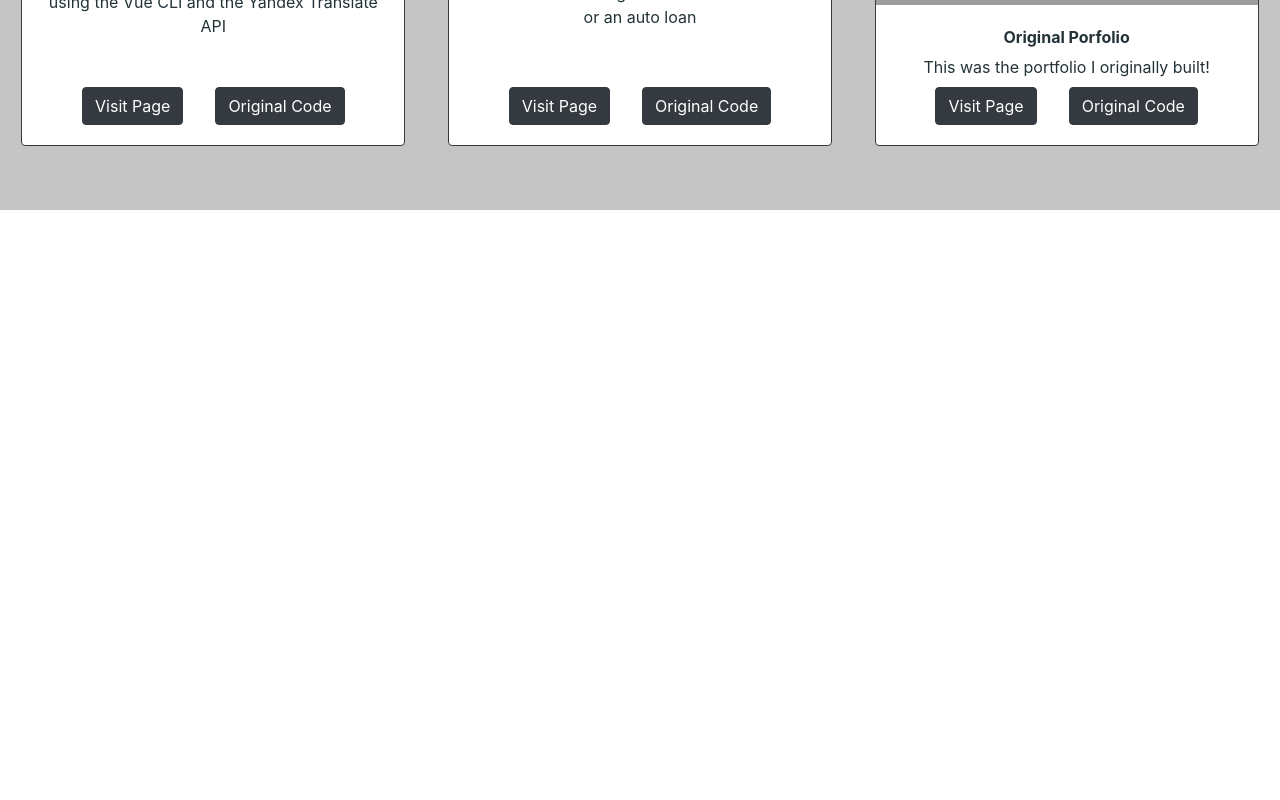
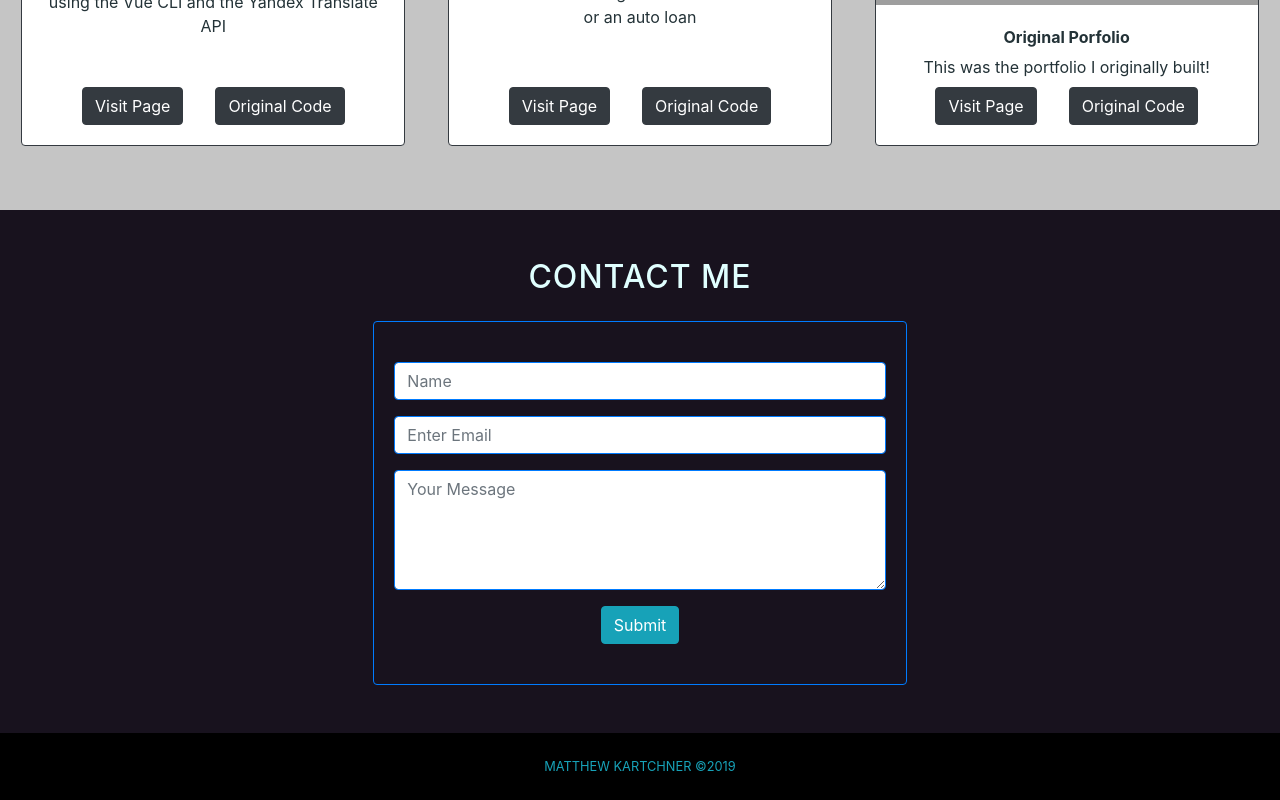
Before and after one commit to Amitheous/React-Portfolio, a React (Create React App) app: page / in a window 1280 px wide. Shown: the part 1705-2505 px from the top of the page. Before the commit the page ends 1915 px from the top, so only its background shows below. Built offline with nearby package versions, Linux system fonts and the light colour scheme; grey boxes are pictures that could not be loaded.

Commit message:
Finished rebuild, ready for deploy and future expansion

```diff
--- a/src/components/homepage/AppNavbar.js
+++ b/src/components/homepage/AppNavbar.js
@@ -9,7 +9,7 @@ import {
 	NavLink
 } from "reactstrap";
 
-import { Link, animateScroll as scroll } from "react-scroll";
+import { Link } from "react-scroll";
 export default class AppNavbar extends Component {
 	constructor(props) {
 		super(props);
@@ -36,19 +36,19 @@ export default class AppNavbar extends Component {
 				>
 					<Nav className="ml-auto mr-5 pr-5" navbar>
 						<NavItem>
-              <NavLink href="#" className="px-4 navLink">
-                Home
-              </NavLink>
+							<Link to="topBox" duration={1400} spy smooth>
+								<NavLink className="px-4 navLink">Home</NavLink>
+							</Link>
 						</NavItem>
 						<NavItem>
-              <Link to="projects" spy smooth>
+							<Link to="projects" duration={1400} spy smooth>
 								<NavLink className="px-4 navLink">Projects</NavLink>
 							</Link>
 						</NavItem>
 						<NavItem>
-              <NavLink href="#" className="px-4 navLink">
-                Contact
-              </NavLink>
+							<Link to="contact" duration={1400} spy smooth>
+								<NavLink className="px-4 navLink">Contact</NavLink>
+							</Link>
 						</NavItem>
 					</Nav>
 				</Collapse>
--- a/src/components/homepage/Contact.js
+++ b/src/components/homepage/Contact.js
@@ -1,7 +1,55 @@
 import React, { Component } from "react";
+import { Card, Form, FormGroup, Input, Button } from "reactstrap";
 
 export default class Contact extends Component {
-  render() {
-    return <div />;
-  }
+	render() {
+		return (
+			<div id="contact" className="pb-5">
+				<header
+					id="contactHeader"
+					className="text-center pt-5 pb-3 text-uppercase small"
+				>
+					<h2>Contact Me</h2>
+				</header>
+
+				<Card
+					className="py-4 col-10 col-md-6 col-lg-5 mx-auto border-primary"
+					id="formCard"
+				>
+					<Form id="form" name="contact" className="text-center py-3" netlify>
+						<FormGroup>
+							<Input
+								className="border-primary"
+								name="name"
+								type="text"
+								placeholder="Name"
+								id="name"
+							/>
+						</FormGroup>
+						<FormGroup>
+							<Input
+								className="border-primary"
+								name="email"
+								type="email"
+								placeholder="Enter Email"
+								id="email"
+							/>
+						</FormGroup>
+						<FormGroup>
+							<Input
+								className="border-primary"
+								name="message"
+								type="textarea"
+								placeholder="Your Message"
+								id="message"
+							/>
+						</FormGroup>
+						<Button color="info" type="submit">
+							Submit
+						</Button>
+					</Form>
+				</Card>
+			</div>
+		);
+	}
 }
--- /dev/null
+++ b/src/components/homepage/Footer.js
@@ -0,0 +1,13 @@
+import React, { Component } from "react";
+
+export default class Footer extends Component {
+	render() {
+		return (
+			<div>
+				<footer class="footer text-center text-uppercase small py-4 text-info">
+					Matthew Kartchner &copy;2019
+				</footer>
+			</div>
+		);
+	}
+}
--- a/src/components/homepage/Homepage.js
+++ b/src/components/homepage/Homepage.js
@@ -3,6 +3,7 @@ import AppNavbar from "./AppNavbar";
 import Contact from "./Contact";
 import Projects from "./Projects";
 import TopBox from "./TopBox";
+import Footer from "./Footer";
 
 import "../../css/Homepage.css";
 
@@ -14,6 +15,7 @@ export default class Homepage extends Component {
 				<TopBox />
 				<Projects />
 				<Contact />
+				<Footer />
 			</div>
 		);
 	}
--- a/src/components/homepage/TopBox.js
+++ b/src/components/homepage/TopBox.js
@@ -4,6 +4,7 @@ export default class TopBox extends Component {
 	render() {
 		return (
 			<div
+				id="topBox"
 				className={
 					navigator.userAgent.indexOf("Chrome") !== -1
 						? "topBoxChrome"
--- a/src/css/Homepage.css
+++ b/src/css/Homepage.css
@@ -85,8 +85,28 @@
 	width: 30% !important;
 }
 
-.devconnector {
-  background: url("https://www.w3schools.com/w3css/img_lights.jpg");
+/* Contact Area */
+
+#contact {
+	background-color: #18121e;
+}
+
+#contact h2 {
+	color: lightcyan;
+	letter-spacing: 1px;
+}
+
+#formCard {
+	background-color: transparent;
+	padding: 20px;
+}
+
+#message {
+	min-height: 120px;
+}
+
+.footer {
+	background: black;
 }
 
 @media (max-width: 1166px) {
```
Also changed, not shown: package.json (indentation only), 2 other files (tests, documents, lock files or other folders). Lines whose indentation alone changed are shown as unchanged.
